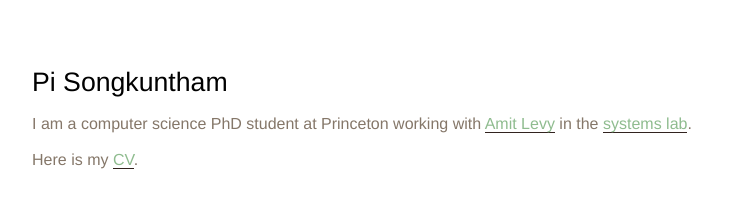
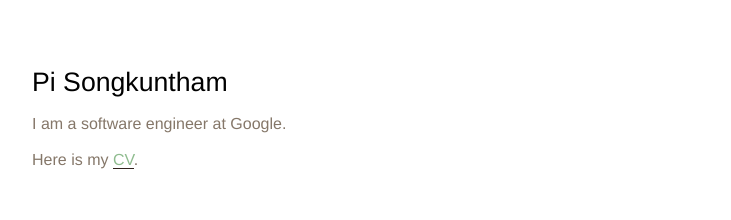
Before and after one commit to pisimulation/pisimulation.github.io, a plain HTML site: page index.html in a window 1280 px wide. Shown: the top 220 px of the page, 168-899 px from the left. Drawn offline with Linux system fonts and the light colour scheme.

Commit message:
master out

```diff
--- a/index.html
+++ b/index.html
@@ -17,7 +17,7 @@
         Pi Songkuntham
       </div>
       <div class="subsubtitle">
-	      <p>I am a computer science PhD student at Princeton working with <a href="https://amitlevy.com/">Amit Levy</a> in the <a href="https://sns.cs.princeton.edu/">systems lab</a>.</p>
+	      <p>I am a software engineer at Google.</p>
 	      <p>Here is my <a href="./assets/cv.pdf">CV</a>.</p>
       </div>
     </div>
```
Also changed, not shown: 1 other file.
